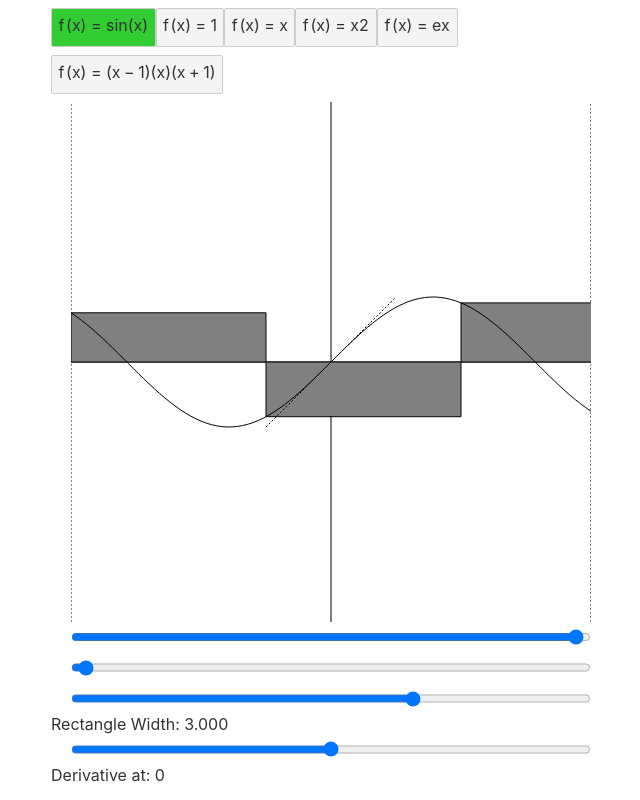
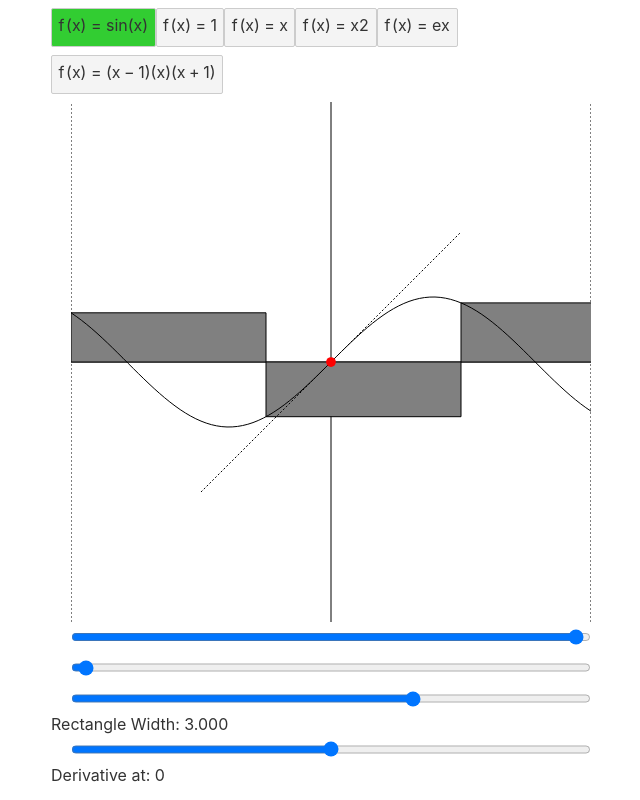
Before and after one commit to nchlsb/early-calc, a Svelte app: page / in a window 1280 px wide. Shown: the whole page, without its empty margins (309-949 px from the left). Built offline with nearby package versions, Linux system fonts and the light colour scheme.

Commit message:
Made length of tanget line representation a const, and added a dot at the point where tangnet line touches function

```diff
--- a/src/App.svelte
+++ b/src/App.svelte
@@ -19,6 +19,7 @@ import { each, onMount } from 'svelte/internal';
 
 	// variables of graph
 	const DEFAULT_BOUND_MAGNITUDE = Math.ceil(Math.PI);
+	const TANGENT = 2;
 
 	const xMaxBound = DEFAULT_BOUND_MAGNITUDE
 	const xMinBound = -DEFAULT_BOUND_MAGNITUDE
@@ -163,8 +164,9 @@ let selectedIndex = 0;
 			<polyline stroke="black" fill="none" points={points.map(point => `${point.x},${point.y}`).join(' ')} />
 
 			<!-- derivative stuff-->
-			<line stroke="black" stroke-dasharray="2,2" fill="none" x1={dxAt - 1} y1={f(dxAt) - fPrime(dxAt)} x2={dxAt + 1} y2={f(dxAt) + fPrime(dxAt)} />
+			<line stroke="black" stroke-dasharray="2,2" fill="none" x1={dxAt - TANGENT} y1={f(dxAt) - TANGENT * fPrime(dxAt)} x2={dxAt + TANGENT} y2={f(dxAt) + TANGENT * fPrime(dxAt)} />
 
+			<circle cx={dxAt} cy={f(dxAt)} r=".075" fill="red"></circle>
 		</g>
 	</svg>
 	<input class="bound-range" type="range" min={xMinBound} max={xMaxBound} step=".01" bind:value={integralBound1}>
```
